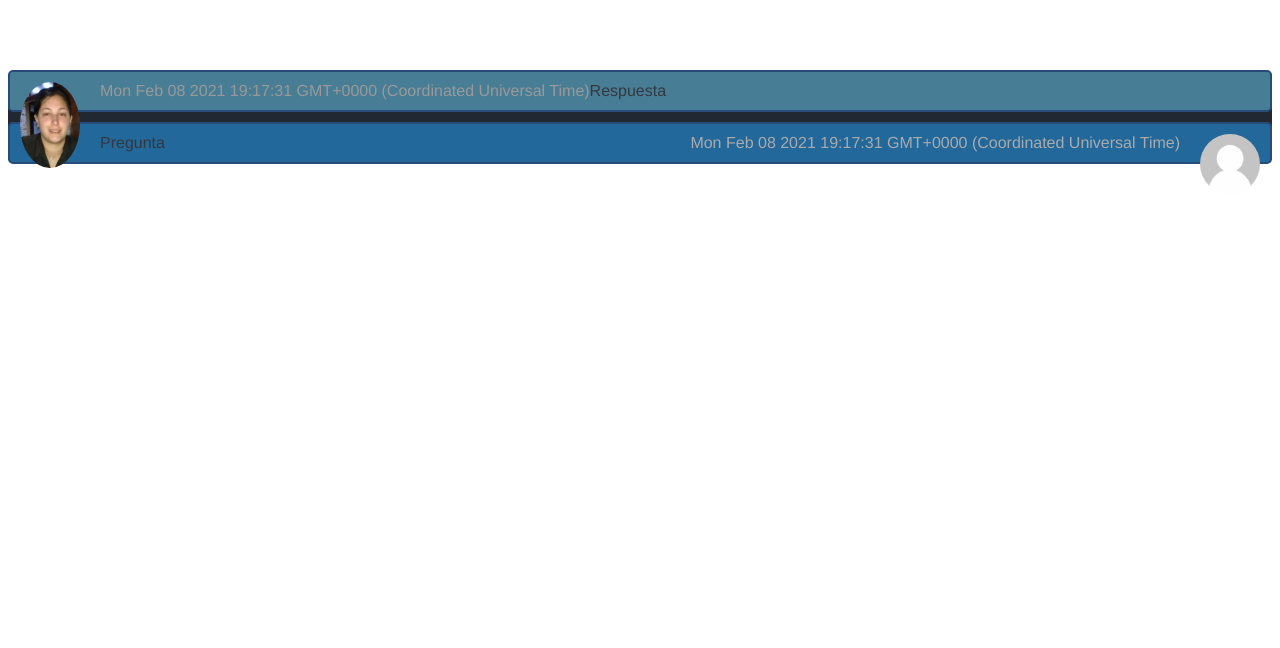
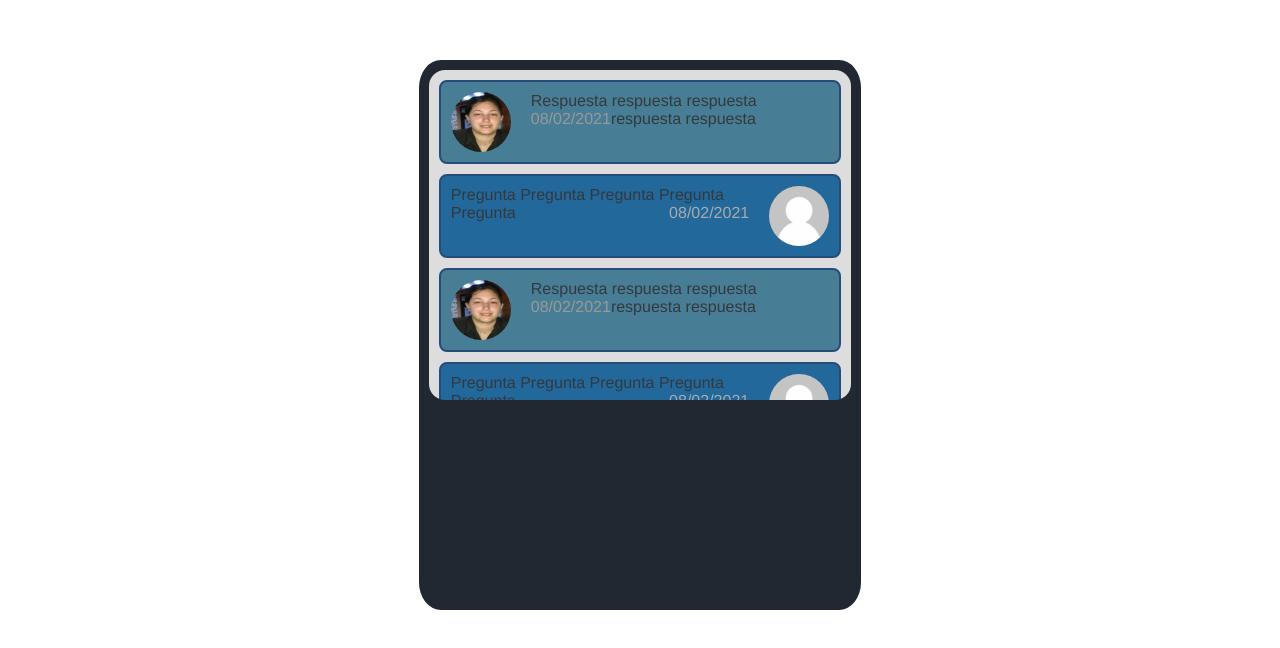
Before and after one commit to Claudia1991/chat-box-vue, a Vue app: page / in a window 1280 px wide. Shown: the top 648 px of the page. Built offline with nearby package versions, Linux system fonts and the light colour scheme.

Commit message:
Se corrigen estilos para que se vea mas decente

```diff
--- a/src/App.vue
+++ b/src/App.vue
@@ -3,9 +3,9 @@
     <!-- Aca deberia de estar el contorno del celular e ir cargando los componentes aca
     el chat-box, la lista de preguntas y el boton
     dentro del chat box si poner los bubbles -->
-    <div class="full-container">
+    <div class="full-container" >
       <chat-box></chat-box>
-      <questions-list></questions-list>
+      <questions-list :questionsArray='"[{\"id\":1,\"question\":\"Pregunta uno\"}]"'></questions-list>
     </div>
   </div>
 </template>
@@ -37,5 +37,10 @@ export default {
   border-color: black;
   border-radius: 5%;
   background-color:  #222831;
+  width: 35%;
+  height: 550px;
+  margin-left: auto;
+  margin-right: auto;
+  overflow: hidden;
 }
 </style>
--- a/src/components/AnswerBubble.vue
+++ b/src/components/AnswerBubble.vue
@@ -21,7 +21,11 @@ export default {
         },
     },
     created: function(){
-        this.date = new Date();
+        this.date = new Date().toLocaleDateString('es-AR', {
+            day: '2-digit',
+            month: '2-digit',
+            year: 'numeric'
+        });
     }
 }
 </script>
@@ -36,6 +40,8 @@ export default {
         float: left;
         max-width: 60px;
         width: 100%;
+        max-height: 60px;
+        height: 100%;
         margin-right: 20px;
         border-radius: 50%;
     }
@@ -43,9 +49,16 @@ export default {
     .answer {
         border: 2px solid #dedede;
         border-color: rgb(40, 76, 122);
-        border-radius: 5px;
+        border-radius: 0.5em;
         background-color: #487e95;
         padding: 10px;
-        margin: 10px 0;
+        margin: 10px;
+        height: auto;
     }
+
+    .answer::after {
+  content: "";
+  clear: both;
+  display: table;
+}
 </style>
--- a/src/components/ChatBox.vue
+++ b/src/components/ChatBox.vue
@@ -1,7 +1,11 @@
 <template>
     <div id="chat-box">
-        <answer-bubble answer="Respuesta"></answer-bubble>
-        <question-bubble question="Pregunta"></question-bubble>
+        <answer-bubble answer="Respuesta respuesta respuesta respuesta respuesta"></answer-bubble>
+        <question-bubble question="Pregunta Pregunta Pregunta Pregunta Pregunta"></question-bubble>
+                <answer-bubble answer="Respuesta respuesta respuesta respuesta respuesta"></answer-bubble>
+        <question-bubble question="Pregunta Pregunta Pregunta Pregunta Pregunta"></question-bubble>
+                <answer-bubble answer="Respuesta respuesta respuesta respuesta respuesta"></answer-bubble>
+        <question-bubble question="Pregunta Pregunta Pregunta Pregunta Pregunta"></question-bubble>
     </div>
 </template>
 
@@ -38,4 +42,16 @@ export default {
 <style scoped>
 /* Color de fondo donde van a estar las burbujas: fff3e6, dddddd
 Color del boton: 00af91, 007965, dddddd */
+
+    #chat-box{
+        background-color: #dddddd;
+        border-radius: 1em;
+        margin-left: auto;
+        margin-right: auto;
+        margin: 10px;
+
+        overflow: auto;
+        max-height: 60%;
+        height: 100%;
+    }
 </style>
--- a/src/components/QuestionBubble.vue
+++ b/src/components/QuestionBubble.vue
@@ -21,7 +21,11 @@ export default {
         },
     },
     created: function (){
-        this.date = new Date();
+        this.date = new Date().toLocaleDateString('es-AR', {
+            day: '2-digit',
+            month: '2-digit',
+            year: 'numeric'
+        });
     }
 
 }
@@ -44,9 +48,16 @@ export default {
     .question {
         border: 2px solid #dedede;
         border-color: rgb(40, 76, 122);
-        border-radius: 5px;
+        border-radius: 0.5em;
         background-color: #23689b;
         padding: 10px;
-        margin: 10px 0;
+        margin: 10px;
+        height: auto;
     }
+
+        .question::after {
+  content: "";
+  clear: both;
+  display: table;
+}
 </style>
--- a/src/components/QuestionsList.vue
+++ b/src/components/QuestionsList.vue
@@ -11,6 +11,7 @@
 </template>
 
 <script>
+
 export default {
     name: "QuestionList",
     props: {
@@ -29,6 +30,22 @@ export default {
         selectQuestion: function(){
             this.isSelected = !this.isSelected;
         }
+    },
+    created: function(){
+        this.questionsArray = [
+            {
+                "id":1,
+                "question": "Pregunta uno"
+            },
+            {
+                "id":2,
+                "question": "Pregunta dos"
+            },
+            {
+                "id":3,
+                "question": "Pregunta tres"
+            }
+        ]
     }
 }
 </script>
```
